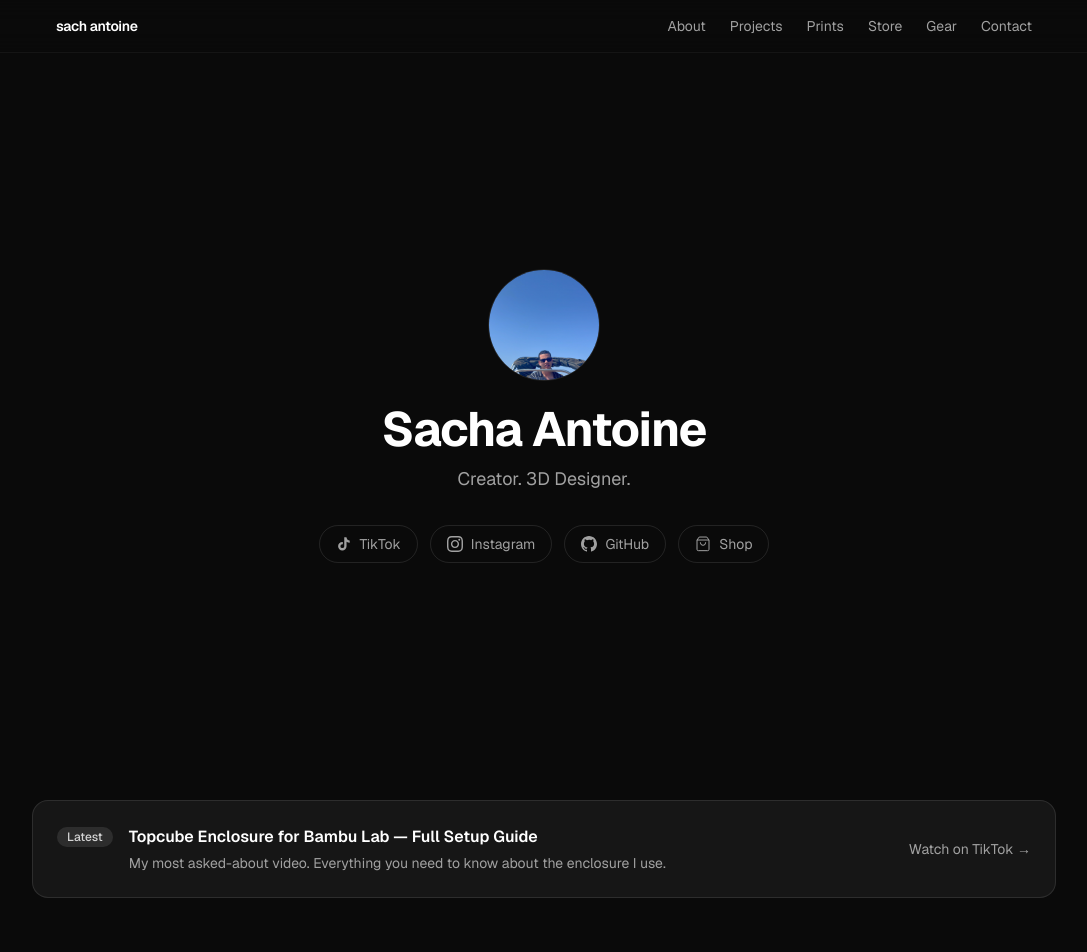
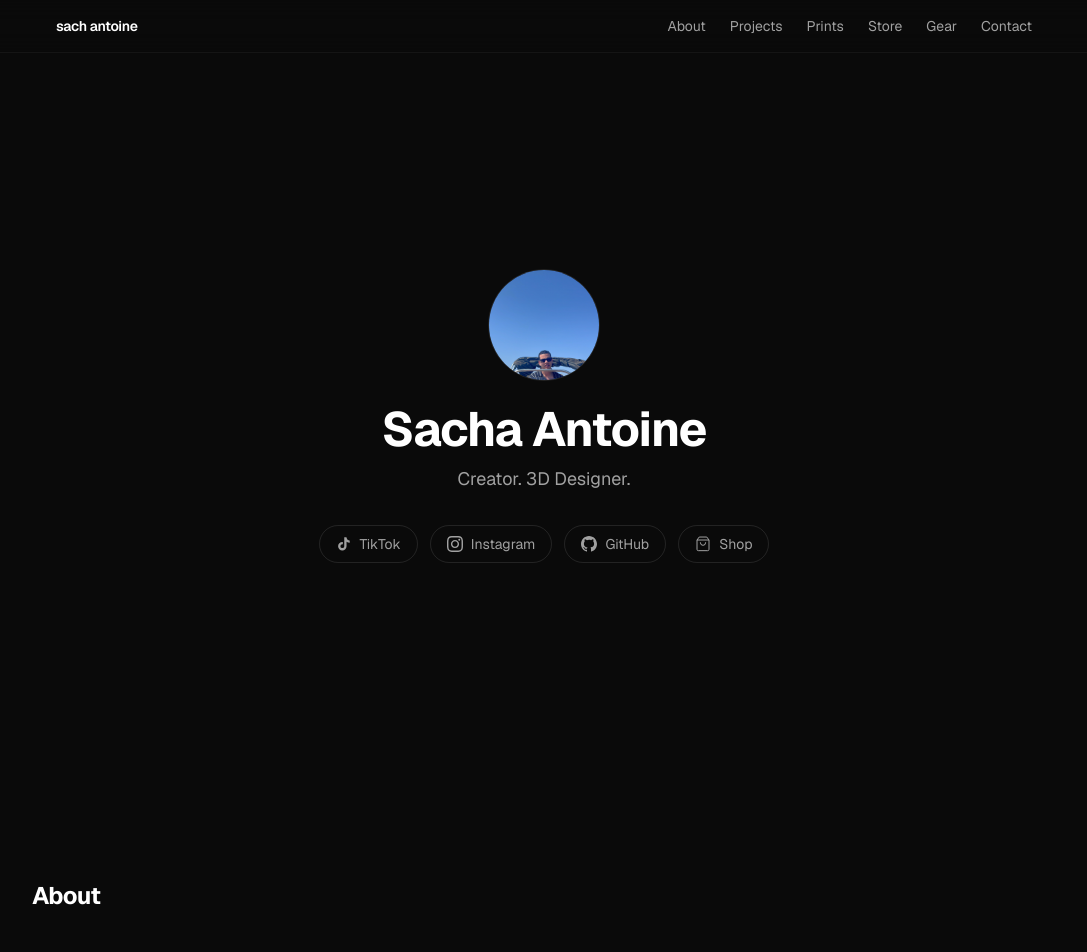
Before and after one commit to sachantoine/sachantoine.com, a Next.js app: page / in a window 1280 px wide. Shown: the top 952 px of the page, without its empty margins (96-1183 px from the left). Built offline with nearby package versions, Linux system fonts and the light colour scheme.

Commit message:
Remove Right Now section

```diff
--- a/app/page.tsx
+++ b/app/page.tsx
@@ -1,6 +1,5 @@
 import Nav from "@/components/Nav"
 import Hero from "@/components/Hero"
-import RightNow from "@/components/RightNow"
 import About from "@/components/About"
 import Portfolio from "@/components/Portfolio"
 import PrintGallery from "@/components/PrintGallery"
@@ -15,7 +14,6 @@ export default function Home() {
       <Nav />
       <main>
         <Hero />
-        <RightNow />
         <About />
         <Portfolio />
         <PrintGallery />
```
